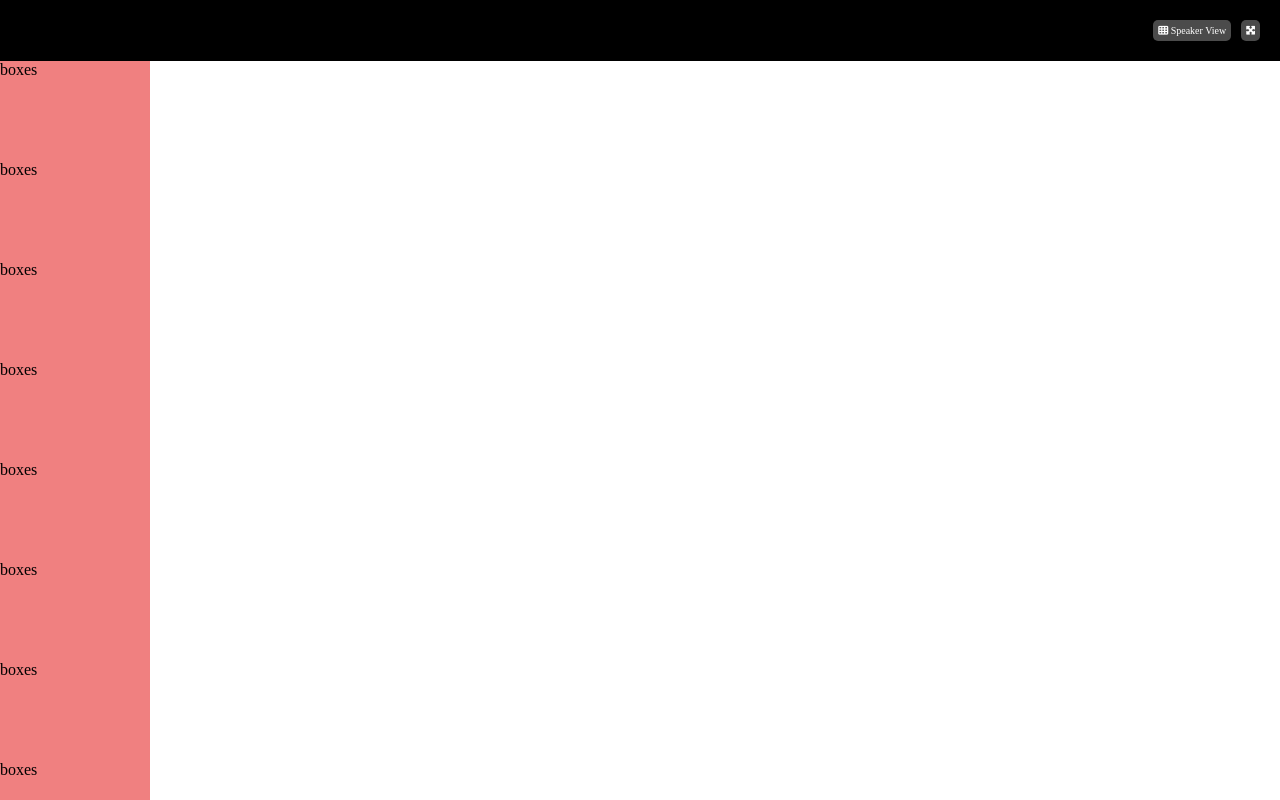
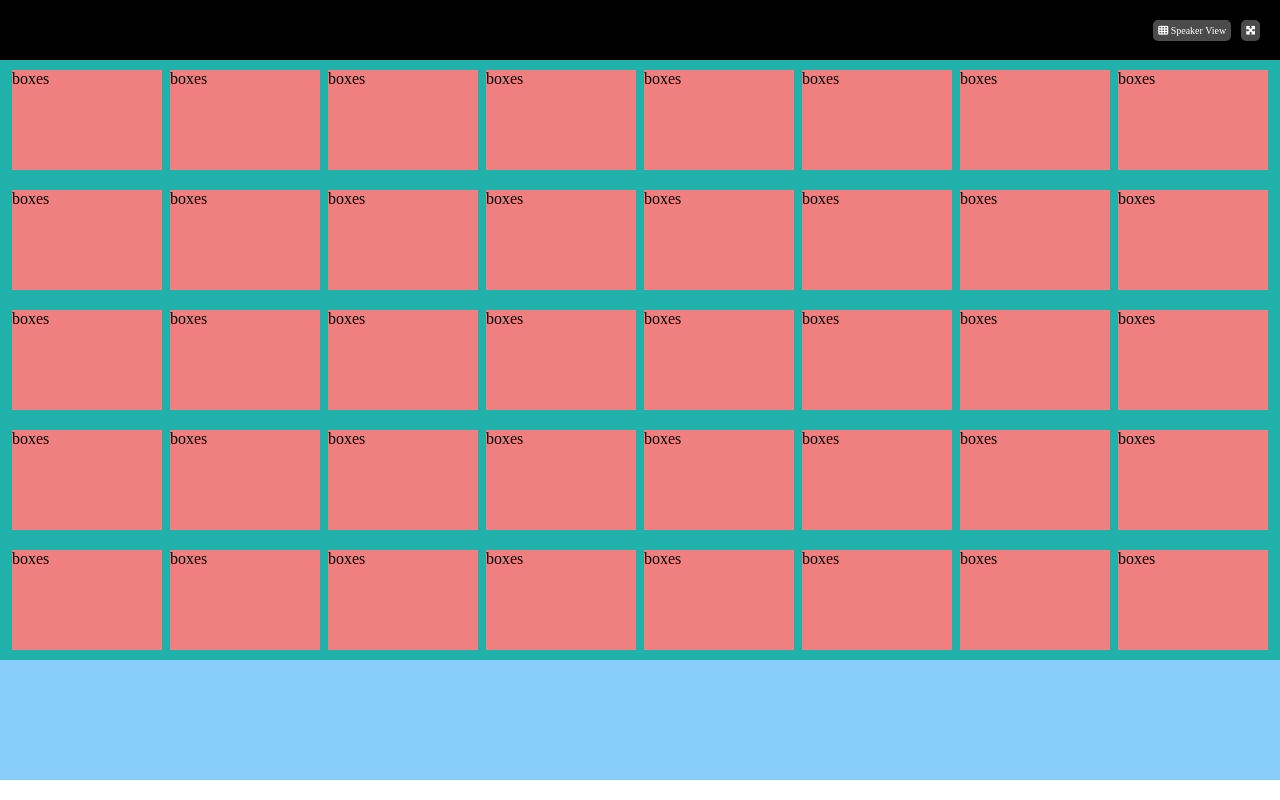
Before and after one commit to MayaSelena773/html-css-zoom, a plain HTML site: page index.html in a window 1280 px wide. Shown: the top 800 px of the page. Drawn offline with Linux system fonts and the light colour scheme.

Commit message:
maintest

```diff
--- a/index.html
+++ b/index.html
@@ -14,6 +14,7 @@
 <body>
 
     <!--header-->
+    <header>
 
         <section>
             <div class="view">
@@ -22,10 +23,14 @@
             </div>
         </section>
 
+    </header>
+
+
+
     <!--main-->
 
     <main>
-        <section>
+        <section class="card-container">
             <div class="participant">
                 boxes
             </div>
@@ -105,10 +110,95 @@
             <div class="participant">
                 boxes
             </div>
+
+            <div class="participant">
+                boxes
+            </div>
+
+            <div class="participant">
+                boxes
+            </div>
+
+            <div class="participant">
+                boxes
+            </div>
+
+            <div class="participant">
+                boxes
+            </div>
+
+            <div class="participant">
+                boxes
+            </div>
+
+            <div class="participant">
+                boxes
+            </div>
+
+            <div class="participant">
+                boxes
+            </div>
+
+            <div class="participant">
+                boxes
+            </div>
+
+            <div class="participant">
+                boxes
+            </div>
+
+            <div class="participant">
+                boxes
+            </div>
+
+            <div class="participant">
+                boxes
+            </div>
+
+            <div class="participant">
+                boxes
+            </div>
+
+            <div class="participant">
+                boxes
+            </div>
+
+            <div class="participant">
+                boxes
+            </div>
+
+            <div class="participant">
+                boxes
+            </div>
+
+            <div class="participant">
+                boxes
+            </div>
+
+            <div class="participant">
+                boxes
+            </div>
+
+            <div class="participant">
+                boxes
+            </div>
+
+            <div class="participant">
+                boxes
+            </div>
+
+            <div class="participant">
+                boxes
+            </div>
+
         </section>
     </main>
 
     <!--footer-->
 
+    <footer>
+
+    </footer>
+
 </body>
 </html>
--- a/style.css
+++ b/style.css
@@ -8,15 +8,19 @@
 
 /*header*/
 
-.view{
+header {
+    height: 60px;
+    background-color: black;
+}
+
+.view {
     display: flex;
     justify-content: flex-end;
     padding: 20px;
-    background-color: black;
     color: white;
 }
 
-.grey-btn{
+.grey-btn {
     background-color: rgb(75, 75, 75);
     padding: 5px;
     border-radius: 5px;
@@ -25,9 +29,31 @@
     align-items: center;
 }
 
-.participant{
+/*main*/
+
+main{
+    background-color: lightseagreen;
+    height: calc( 100vh - 180);
+    overflow-y: auto;
+}
+
+.participant {
     width: 150px;
     height: 100px;
     background-color: lightcoral;
+    margin: 10px 4px;
+}
+
+.card-container {
     display: flex;
+    flex-wrap: wrap;
+    justify-content: center;
+
 }
+
+/*footer*/
+
+footer {
+    background-color: lightskyblue;
+    height: 120px;
+}
```
Lines whose indentation alone changed are shown as unchanged.
